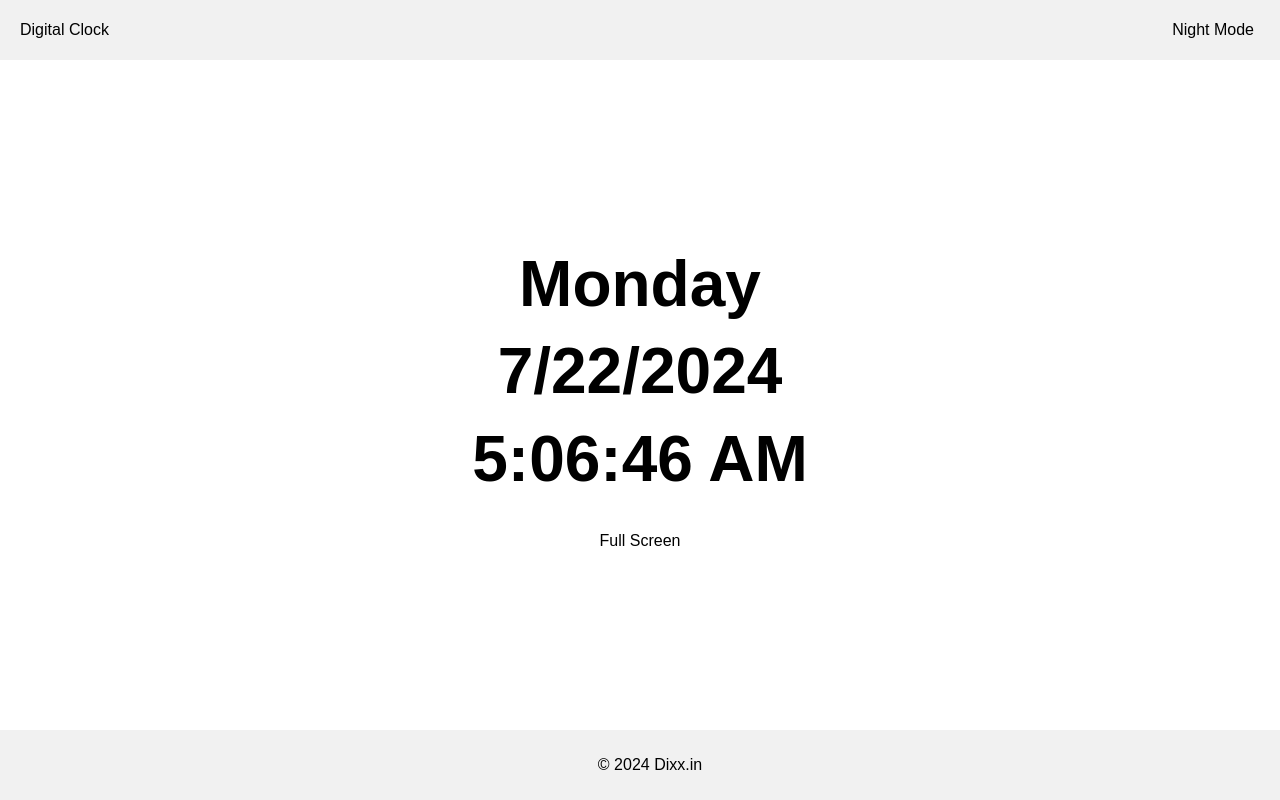
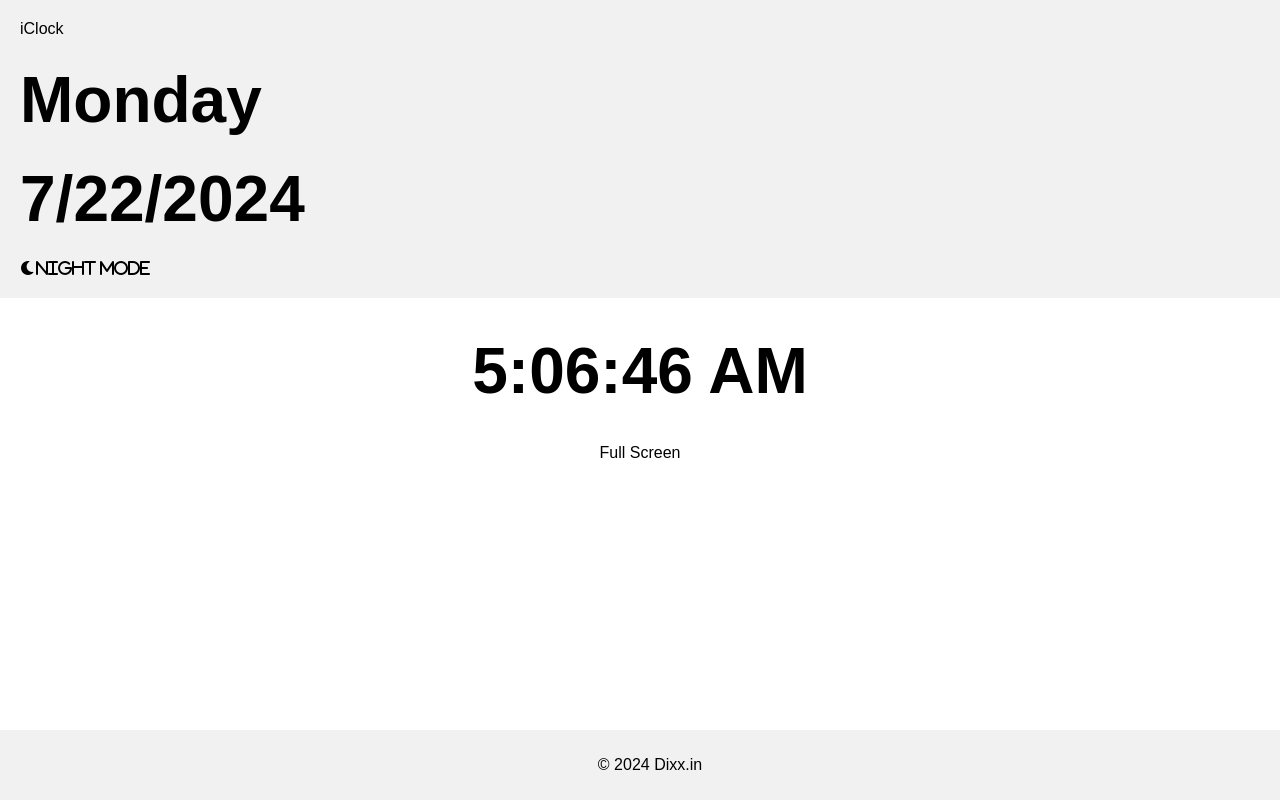
Before and after one commit to dhiraj7kr/DigitalClock, a plain HTML site: page index.html in a window 1280 px wide. Drawn offline with Linux system fonts and the light colour scheme.

Commit message:
Update index.html

```diff
--- a/index.html
+++ b/index.html
@@ -6,21 +6,20 @@
   <title>Clock</title>
   <link rel="icon" href="./Assets/clock-icon.png" type="image/icon type">
   <link rel="stylesheet" href="styles.css">
+  <link rel="stylesheet" href="https://cdnjs.cloudflare.com/ajax/libs/font-awesome/6.0.0-beta3/css/all.min.css">
 </head>
 <body class="dark-mode">
   <header>
-    <nav>
-      <a href="#" class="logo">Digital Clock</a>
-      <ul class="nav-buttons">
-        <li><button id="modeToggle">Day Mode</button></li>
-      </ul>
-    </nav>
+    <div class="logo">iClock</div>
+    <div class="day-date-container">
+      <h1 id="day"></h1>
+      <h1 id="date"></h1>
+    </div>
+    <i id="modeToggle" class="mode-toggle-icon fas fa-moon"></i>
   </header>
 
   <main>
     <div class="clock-container">
-        <h1 id="day"></h1>
-        <h1 id="date"></h1>
         <h1 id="time"></h1>
         <button id="fullscreenToggle" class="fullscreen-btn">Full Screen</button>
     </div>
```
